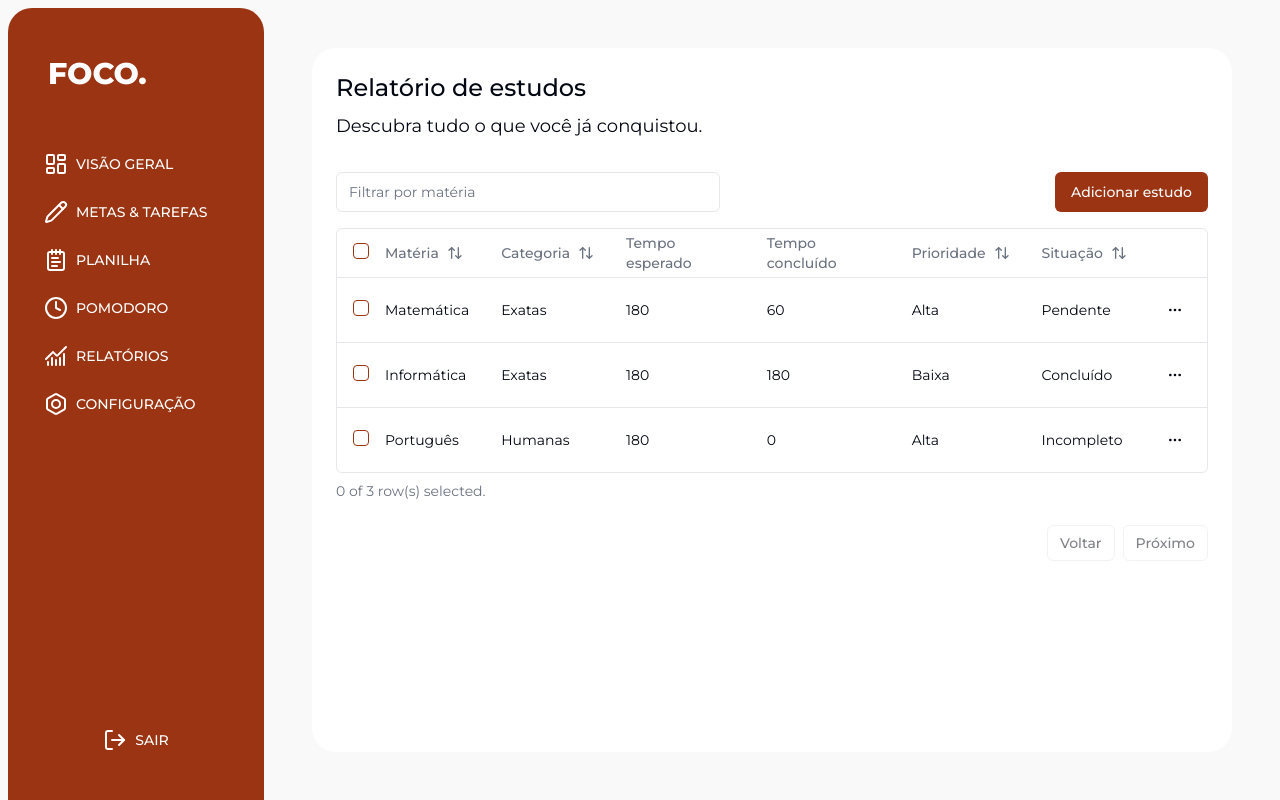
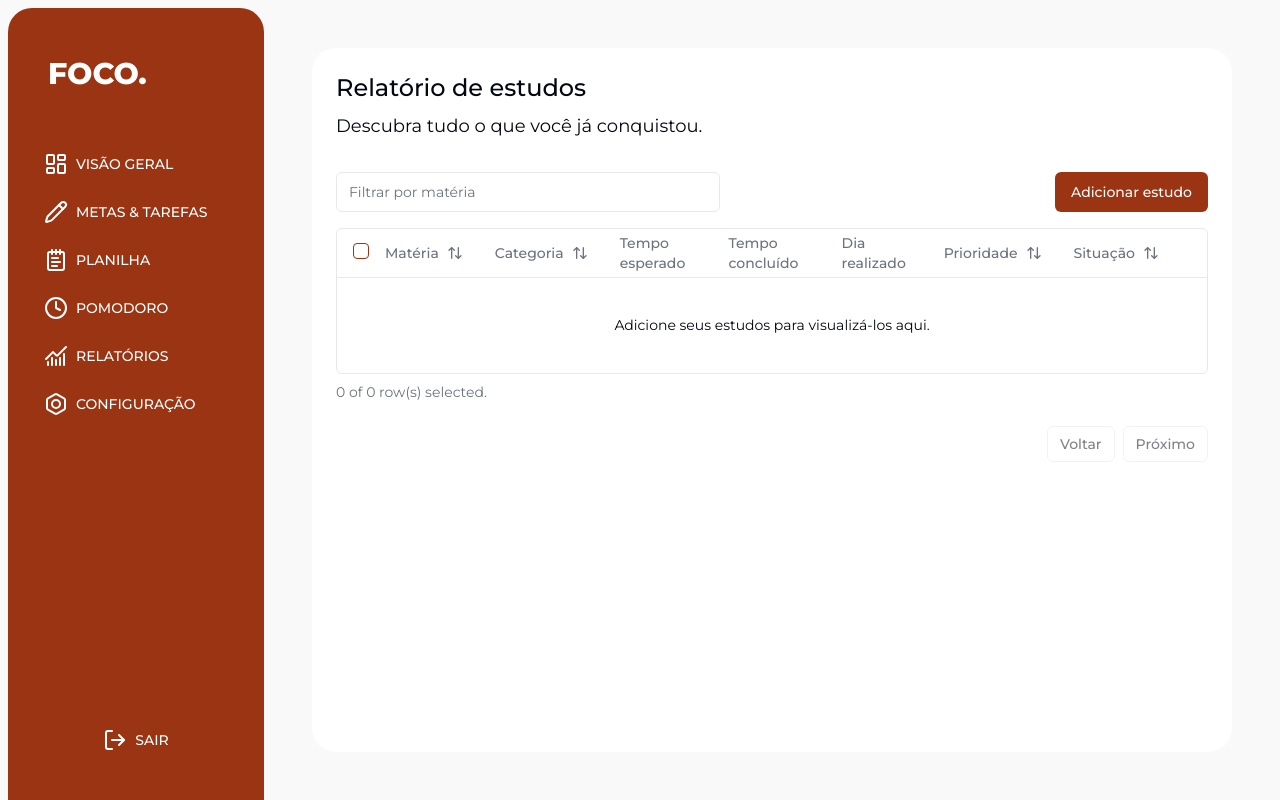
Before and after one commit to karinanuunes/app-foco, a Next.js app: page /reports in a window 1280 px wide. Built offline with nearby package versions, Linux system fonts and the light colour scheme.

Commit message:
feat: migrate content to local storage and add new functionalities

```diff
--- a/src/app/reports/(components)/table/columns.tsx
+++ b/src/app/reports/(components)/table/columns.tsx
@@ -12,6 +12,8 @@ import {
 } from "@/components/ui/dropdown-menu";
 import { ColumnDef } from "@tanstack/react-table";
 import { ArrowUpDown, MoreHorizontal } from "lucide-react";
+import Link from "next/link";
+import { handleDelete, handleEdit } from "../../page";
 
 export type Study = {
   id: string;
@@ -86,6 +88,10 @@ export const columns: ColumnDef<Study>[] = [
     header: "Tempo concluído",
   },
   {
+    accessorKey: "date",
+    header: "Dia realizado",
+  },
+  {
     accessorKey: "priority",
     header: ({ column }) => {
       return (
@@ -124,16 +130,22 @@ export const columns: ColumnDef<Study>[] = [
         <DropdownMenu>
           <DropdownMenuTrigger asChild>
             <Button variant="ghost" className="h-8 w-8 p-0">
-              <span className="sr-only">Open menu</span>
+              <span className="sr-only">Abrir menu</span>
               <MoreHorizontal className="h-4 w-4" />
             </Button>
           </DropdownMenuTrigger>
           <DropdownMenuContent align="end">
             <DropdownMenuLabel>Ações</DropdownMenuLabel>
-            <DropdownMenuItem>Visualizar</DropdownMenuItem>
+            <DropdownMenuItem>
+              <Link href={`/reports/${study.id}`}>Visualizar</Link>
+            </DropdownMenuItem>
             <DropdownMenuSeparator />
-            <DropdownMenuItem>Editar</DropdownMenuItem>
-            <DropdownMenuItem>Deletar</DropdownMenuItem>
+            <DropdownMenuItem onClick={() => handleEdit(study.id)}>
+              Editar
+            </DropdownMenuItem>
+            <DropdownMenuItem onClick={() => handleDelete(study.id)}>
+              Deletar
+            </DropdownMenuItem>
           </DropdownMenuContent>
         </DropdownMenu>
       );
--- a/src/app/reports/page.tsx
+++ b/src/app/reports/page.tsx
@@ -1,41 +1,44 @@
+"use client";
+
 import { DataTable } from "./(components)/table/data-table";
 import { columns, Study } from "./(components)/table/columns";
-import * as uuid from "uuid";
+import { useEffect, useState } from "react";
 
-const data: Study[] = [
-  {
-    id: uuid.v4(),
-    name: "Matemática",
-    category: "Exatas",
-    timeToComplete: 180,
-    completedTime: 60,
-    priority: "Alta",
-    status: "Pendente",
-    date: new Date().toLocaleDateString(),
-  },
-  {
-    id: uuid.v4(),
-    name: "Informática",
-    category: "Exatas",
-    timeToComplete: 180,
-    completedTime: 180,
-    priority: "Baixa",
-    status: "Concluído",
-    date: new Date().toLocaleDateString(),
-  },
-  {
-    id: uuid.v4(),
-    name: "Português",
-    category: "Humanas",
-    timeToComplete: 180,
-    completedTime: 0,
-    priority: "Alta",
-    status: "Incompleto",
-    date: new Date().toLocaleDateString(),
-  },
-];
+export const handleEdit = (id: string) => {
+  const studiesStorage = localStorage.getItem("studies");
+  const studies = studiesStorage ? JSON.parse(studiesStorage) : [];
+
+  studies.map((study: Study) => {
+    const state = study.id === id ? "selected" : "not-selected";
+    if (state === "selected") {
+      console.log(`TESTE: Estudo ${study.name} editado com sucesso!`);
+    }
+  });
+};
+
+export const handleDelete = (id: string) => {
+  const studiesStorage = localStorage.getItem("studies");
+  const studies = studiesStorage ? JSON.parse(studiesStorage) : [];
+
+  studies.map((study: Study) => {
+    const state = study.id === id ? "selected" : "not-selected";
+    if (state === "selected") {
+      console.log(`TESTE: Estudo ${study.name} deletado com sucesso!`);
+    }
+  });
+};
 
 const ReportsPage = () => {
+  const [data, setData] = useState<Study[]>([]);
+
+  useEffect(() => {
+    const studiesStorage = localStorage.getItem("studies");
+    const studies = studiesStorage ? JSON.parse(studiesStorage) : [];
+    setData(studies.reverse());
+
+    if (!studiesStorage) localStorage.setItem("studies", JSON.stringify([]));
+  }, []);
+
   return (
     <div className="flex flex-1 m-12 gap-8">
       <div className="flex flex-col gap-4 w-full h-full p-6 bg-white rounded-3xl">
```
